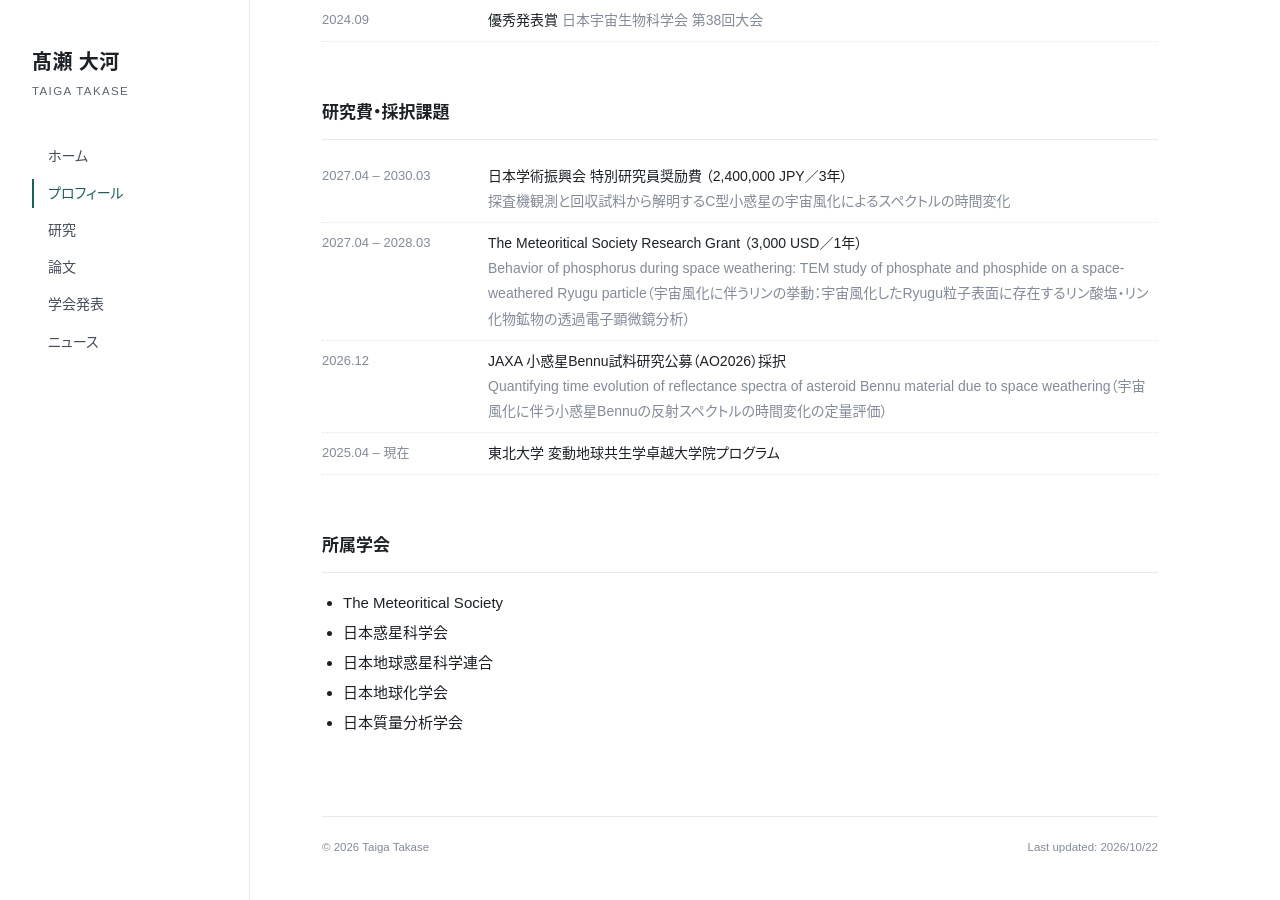
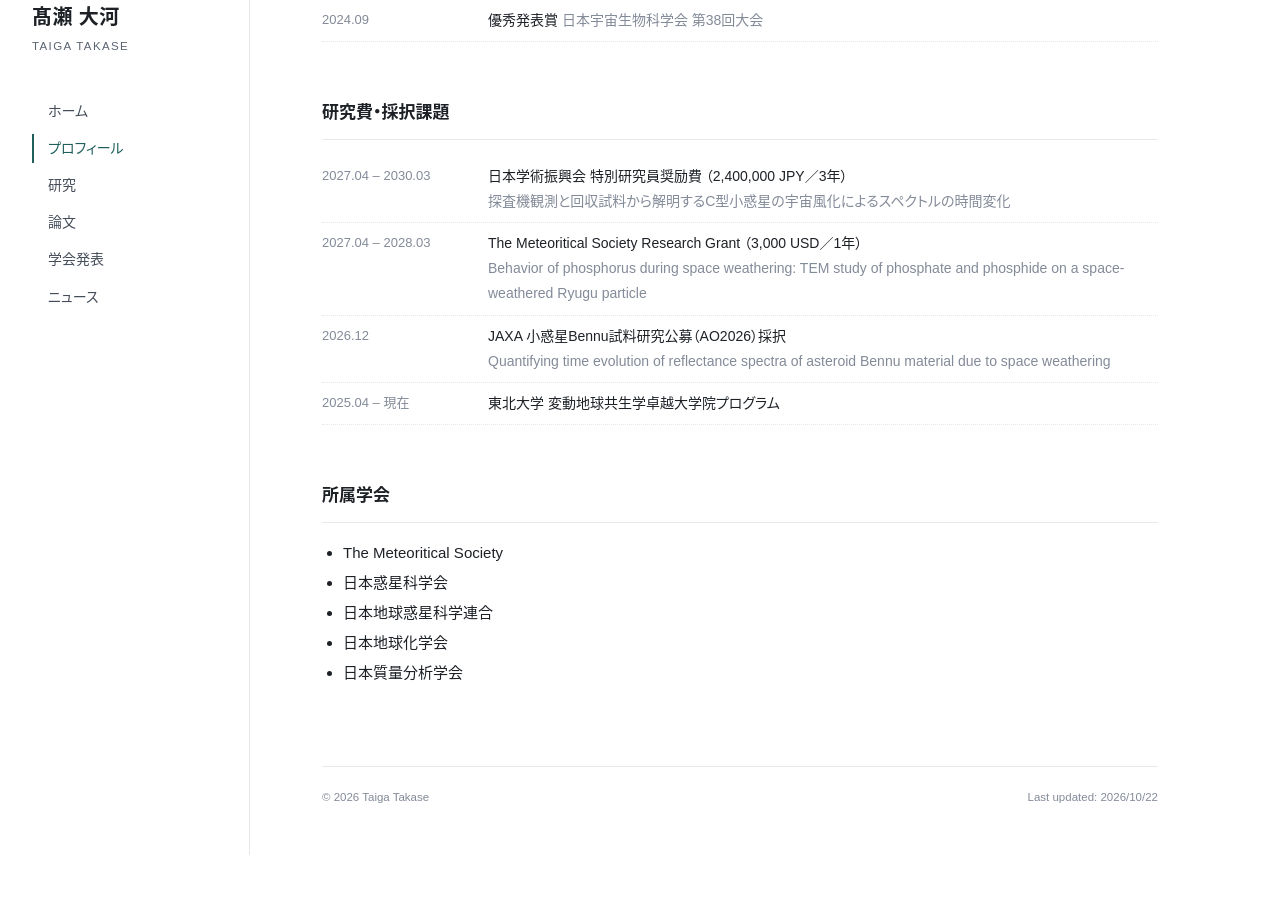
Before and after one commit to takasetaigat1/takasetaigat1.github.io, a Jekyll site: the page built from profile.html, in a window 1280 px wide and 900 px high, scrolled down 998 px. Built offline with Jekyll 4.4.1, drawn with Linux system fonts in a browser that asks for light colours; some web fonts are replaced; after the commit the page ends 1853 px from its top, so only the background shows below that.

Commit message:
Drop Japanese translations of English project titles
Co-Authored-By: Claude Fable 5.1 <noreply@anthropic.com>
Claude-Session: https://claude.ai/code/session_01WJ69PvNMxXwpNZfvYmXkxj

```diff
--- a/_data/profile.yml
+++ b/_data/profile.yml
@@ -51,13 +51,11 @@ grants:
   - period: 2027.04 – 2028.03
     text: The Meteoritical Society Research Grant （3,000 USD／1年）
     text_en: The Meteoritical Society Research Grant (3,000 USD / 1 year)
-    sub: "Behavior of phosphorus during space weathering: TEM study of phosphate and phosphide on a space-weathered Ryugu particle（宇宙風化に伴うリンの挙動：宇宙風化したRyugu粒子表面に存在するリン酸塩・リン化物鉱物の透過電子顕微鏡分析）"
-    sub_en: "Behavior of phosphorus during space weathering: TEM study of phosphate and phosphide on a space-weathered Ryugu particle"
+    sub: "Behavior of phosphorus during space weathering: TEM study of phosphate and phosphide on a space-weathered Ryugu particle"
   - period: 2026.12
     text: JAXA 小惑星Bennu試料研究公募（AO2026）採択
     text_en: JAXA Announcement of Opportunity for Bennu samples (AO2026)
-    sub: "Quantifying time evolution of reflectance spectra of asteroid Bennu material due to space weathering（宇宙風化に伴う小惑星Bennuの反射スペクトルの時間変化の定量評価）"
-    sub_en: "Quantifying time evolution of reflectance spectra of asteroid Bennu material due to space weathering"
+    sub: "Quantifying time evolution of reflectance spectra of asteroid Bennu material due to space weathering"
   - period: 2025.04 – 現在
     period_en: 2025.04 – present
     text: 東北大学 変動地球共生学卓越大学院プログラム
```
